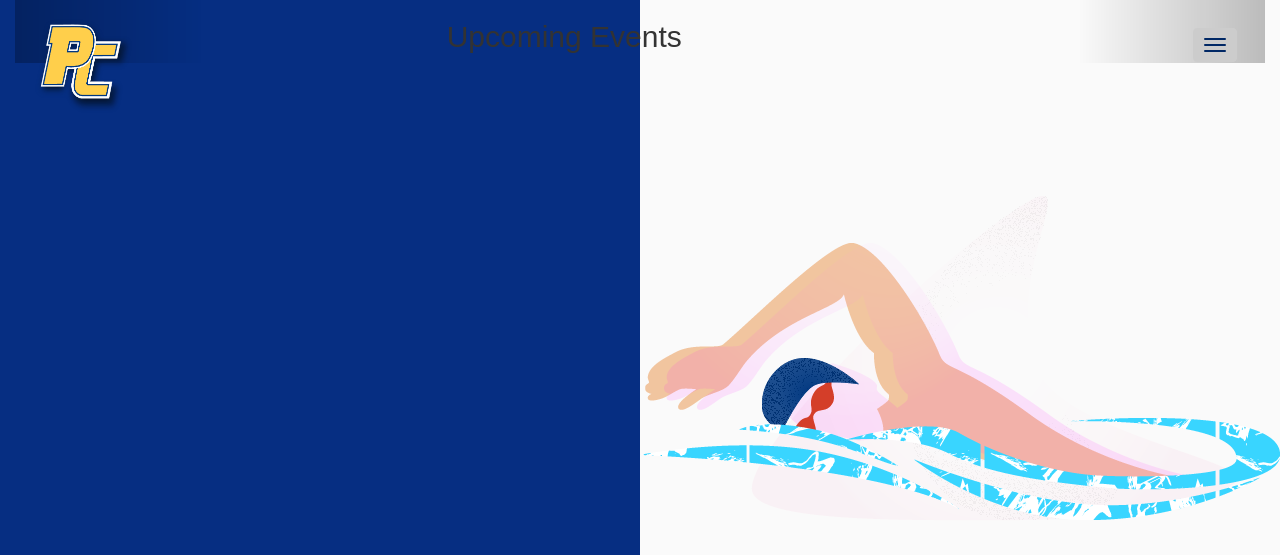
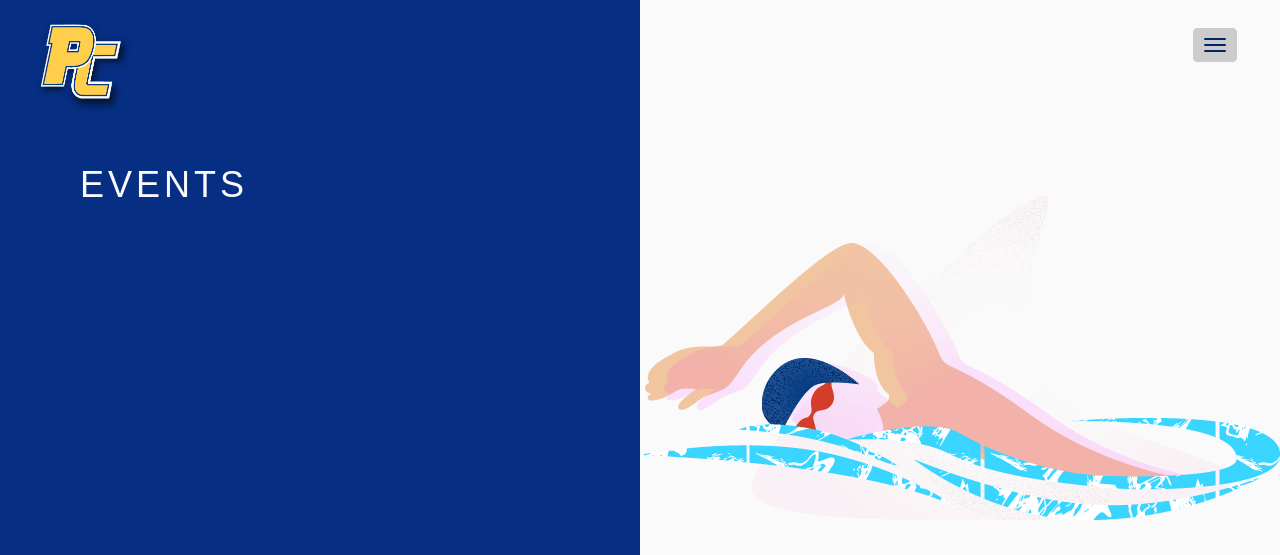
Before and after one commit to david-hub024/PCS_Swimming, a Django app: page /events/ in a window 1280 px wide. Shown: the top 555 px of the page. Run offline with Django 3.2, Linux system fonts and the light colour scheme; data that the repository does not hold is empty; some libraries are stand-ins or nearby versions; some web fonts are replaced.

Commit message:
initial styling for events

```diff
--- a/events/templates/events/events.html
+++ b/events/templates/events/events.html
@@ -2,57 +2,50 @@
 {% load static from staticfiles %}
 {% block content %}
 
-<div class="row">
-    <div class="col-xs-12" >
-        <div id="carousel-example-generic" class=" carousel slide" data-wrap="true" data-interval="3000">
-            <div class="carousel-inner" role="listbox">
-                <div class="item active">
-                    <div class="carousel-content">
-                        <div class="col-xs-4 col-sm-4"></div>
-                        <div class="col-xs-4 col-sm-4 carouselcard">
-                            <div class="card">
-                                <h2 class='card-title'>Upcoming Events</h2>
-                            </div>
-                        </div>
-                        <div class="col-xs-4 col-sm-4"></div>
-                    </div>
-                </div>
+<br>
+<br>
+<br>
+<div class="col-xs-hidden col-sm-hidden col-md-6">
+<div class="container posts">
+    <br>
+    <br>
+
+                                <h3 class='heading'>Events</h3>
 
                 {% for event in events %}
-                <div class="item">
-                    <div class="carousel-content">
-                        <div class="col-xs-4 col-sm-4"></div>
-                        <div class="col-xs-4 col-sm-4 eventCard">
-                            <div class="card">
-                                <h4 class='card-title'>{{ event.name }}</h4><br>
-                                <p class='card-text'>{{ event.start_time }}<br><strong>{{ event.location }}</strong></p>
+                <br>
+                <div class="panel-body">
+                    <div class="col-md-8 col-lg-8">
+                        <div class="row">
+                                <h4 class='product-name meet'>{{ event.name }}</h4>
+                                </div>
+                                <div class="row">
+                                <p class='product info location'>{{ event.location }}</p>
+                                </div>
+                                <div class="row">
+                                    <p class='day notes'>{{event.notes|truncatewords:10}}</p>
+                                </div>
                             </div>
-                        </div>
-                        <div class="col-xs-4 col-sm-4"></div>
+                    <div class="col-md-4 col-lg-4">
+                        <p class='day'>{{event.day|date:'m/d/Y' }}</p>
+                        <p class='time'>{{ event.start_time }}</p>
+                    </div>
+                            </div>
+                            <br>
 
-                    </div>
-                </div>
                 {% endfor %}
-            </div>
 
-            <a class="left carousel-control" href="#carousel-example-generic" role="button" data-slide="prev">
-    <span class="glyphicon glyphicon-chevron-left" aria-hidden="true"></span>
-    <span class="sr-only">Previous</span>
-  </a>
-            <a class="right carousel-control" href="#carousel-example-generic" role="button" data-slide="next">
-    <span class="glyphicon glyphicon-chevron-right" aria-hidden="true"></span>
-    <span class="sr-only">Next</span>
-  </a>
-        </div>
+    {% for document in documents %}
+<br>
+<a href="{{MEDIA_URL}}{{document.file}}" class="btn-md login-btn new-post" id='document'>{{document.name}}</a>
+<br>
+{% endfor %}
+
+<br>
+<br>
     </div>
 </div>
 <br>
 <br>
-<div class="container">
-    {% for document in documents %}
-<h5>Documents: </h5>
-<a href="{{MEDIA_URL}}{{document.file}}">{{document.name}}</a>
 
-{% endfor %}
-</div>
 {% endblock content %}
--- a/static/css/base.css
+++ b/static/css/base.css
@@ -146,7 +146,7 @@
     margin-bottom: 15px;
     font-weight: bold;
     border-radius: 0px;
-     box-shadow: 0px 0px 25px #212121;
+    box-shadow: 0px 0px 25px #212121;
     transition: all .3s ease-in-out;
     -moz-transition: all .3s ease-in-out;
     -webkit-transition: all .3s ease-in-out;
@@ -364,6 +364,50 @@
     font-weight: 600;
 }
 
+/*EVENTS*/
+
+.heading {
+    text-transform: uppercase;
+    letter-spacing: 4px;
+    font-size: 36px;
+}
+
+.meet {
+    margin-top: 0px;
+    margin-bottom: 6px;
+    font-size: 22px;
+}
+
+.location {
+    color: #212121;
+    font-size: 16px;
+    text-transform: uppercase;
+    font-weight: bolder;
+}
+
+.day {
+    color: #212121;
+    font-size: 24px
+}
+
+.notes {
+    margin-bottom: 0px;
+    font-size: 16px;
+}
+
+.time {
+    color: #212121;
+    font-size: 26px;
+    text-align: center;
+    text-transform: uppercase;
+}
+
+#document {
+    box-shadow: 0px 0px 10px #212121;
+    padding: 10px;
+    text-align: center;
+}
+
 /*TABLET SIZING*/
 
 @media (min-width: 426px) and (max-width: 990px) {
```
